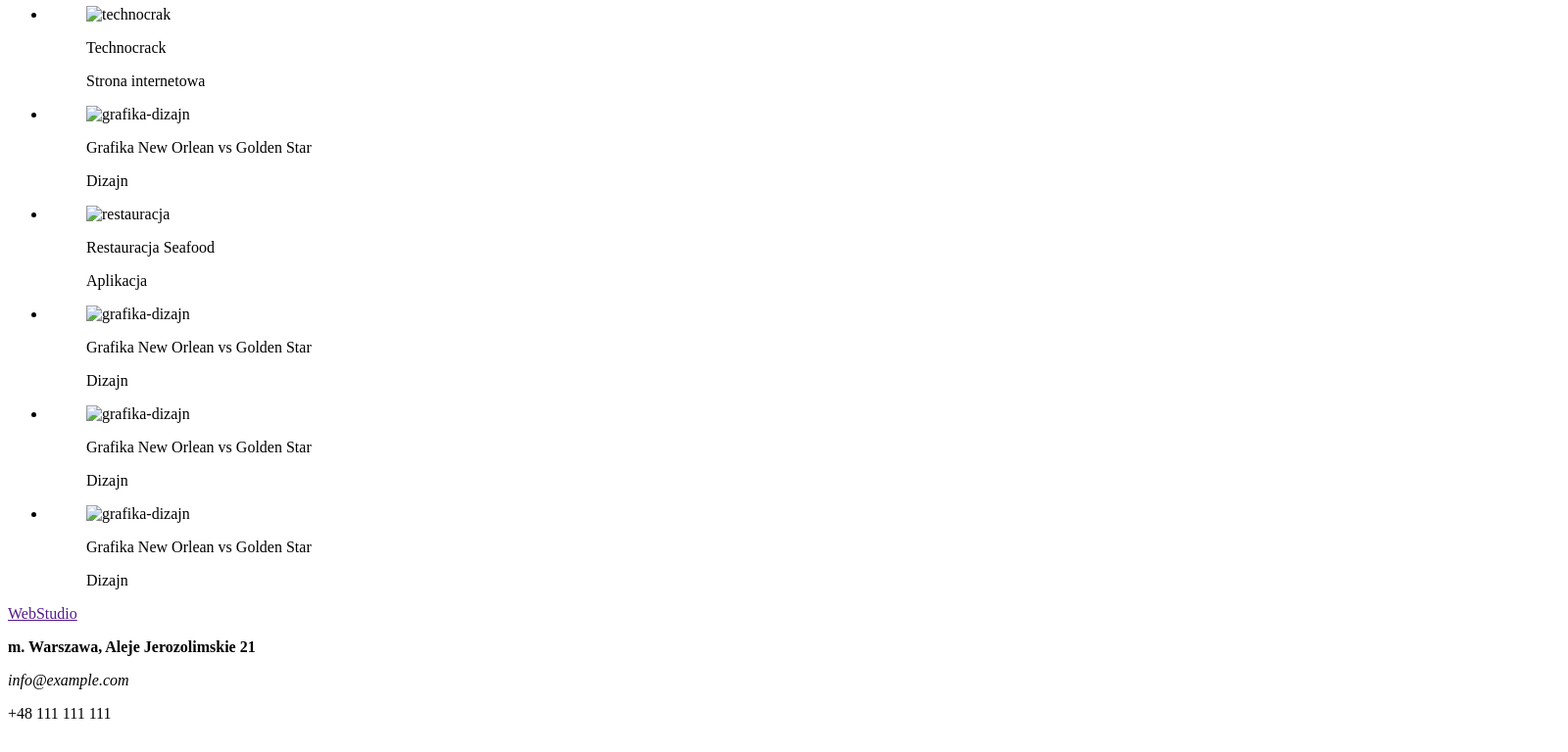
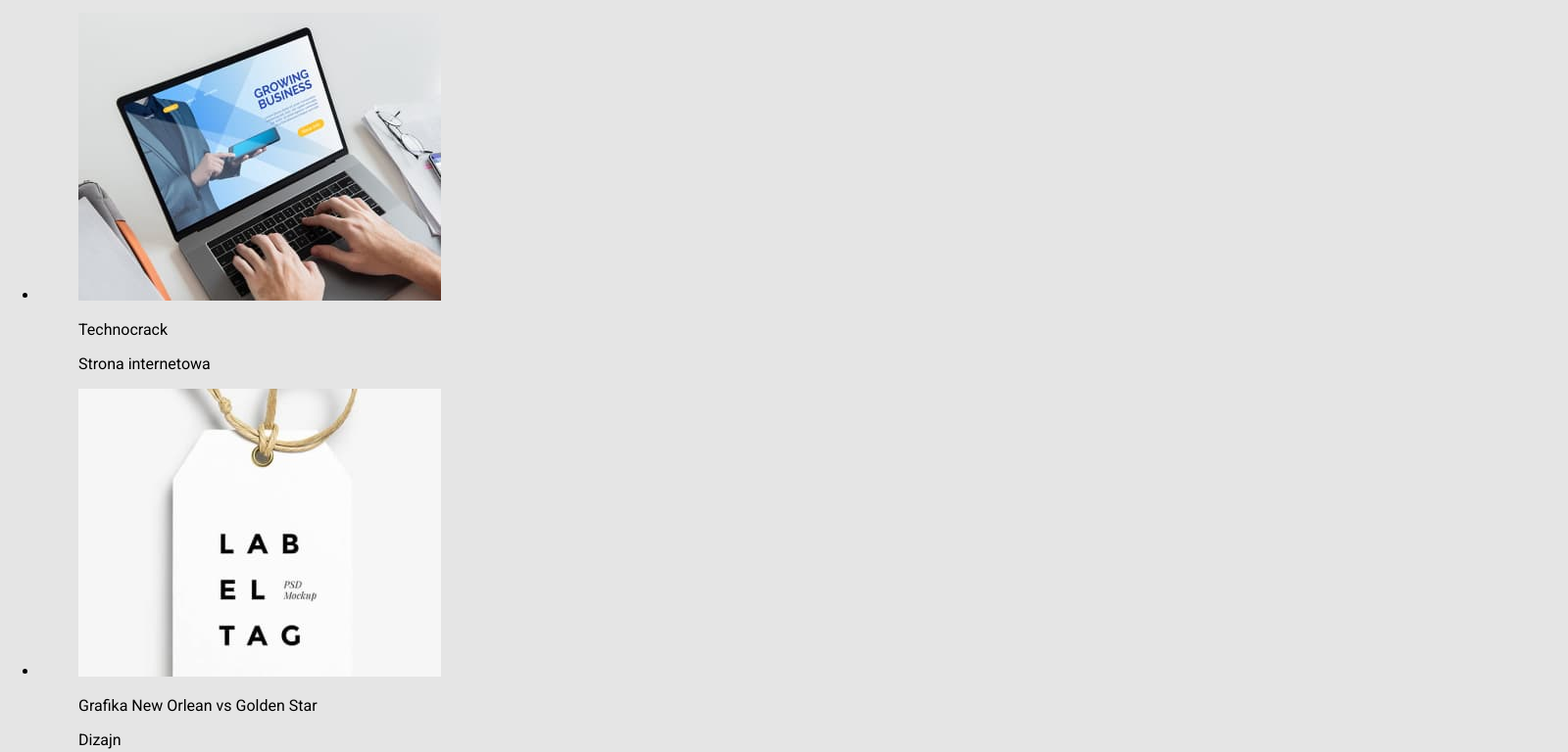
Before and after one commit to EmiliaSzczepaniak52/goit-markup-hw-02, a plain HTML site: page portfolio.html in a window 1280 px wide. Shown: the part 272-1040 px from the top of the page at 98% size, 1600 px wide, since content can reach past the window. Drawn offline with Linux system fonts and the light colour scheme.

Commit message:
update font

```diff
--- a/css/styles.css
+++ b/css/styles.css
@@ -1 +1,13 @@
-body{background-color: aquamarine;}
+body{
+    font-family: 'Roboto', sans-serif;
+    margin:0;
+    padding:0;
+    background-color:#E5E5E5;
+}
+
+footer{
+    font-family: 'Raleway', sans-serif;
+    background-color:#2F303A;
+    width:1600px;
+    height:252px;
+}
--- /dev/null
+++ b/images/styles.css
@@ -0,0 +1 @@
+body{background-color: aquamarine;}
--- a/portfolio.html
+++ b/portfolio.html
@@ -5,9 +5,13 @@
     <meta http-equiv="X-UA-Compatible" content="IE=edge">
     <meta name="viewport" content="width=device-width, initial-scale=1.0">
     <title>Portfolio</title>
+   <link href="https://fonts.googleapis.com/css2?family=Raleway:wght@700&family=Roboto:wght@400;500;700;900&display=swap" rel="stylesheet">
+
+    <link rel="stylesheet" href="css/styles.css"/>
+
 </head>
 <body>
-  <header>
+<header>
     <nav>
       <ul id="menu_nav">
         <li><a href=""><span  class="top-title">Web</span>Studio</a></li>
@@ -27,7 +31,7 @@
 
 </header>
 <main>
-    <div>
+    <div id="nav">
       <button type="button">Wszystkie</button>
       <button type="button">Strony</button>
       <button type="button">Aplikacje</button>
@@ -38,7 +42,8 @@
        <ul>
         <li>
             <figure>
-                <img href="images/ptf1.jpg" alt="technocrak">
+                <img  class="ptf-img" src="images/ptf1.jpg" alt="technocrak" width:370px
+                height:294px;>
                 <figcaption>
                     <p class="fig-view">Technocrack</p>
                     <p class="fig-second">Strona internetowa</p>
@@ -47,53 +52,80 @@
         </li>
         <li>
             <figure>
-                 <img href="images/ptf2.jpg" alt="grafika-dizajn">
+                 <img class="ptf-img" src="images/ptf2.jpg" alt="grafika-dizajn" width:370px
+                height:294px; >
                 <figcaption>
-                    <p class="fig-view">Grafika New Orlean vs Golden Star</p>
+                    <p class="fig-frist">Grafika New Orlean vs Golden Star</p>
                     <p class="fig-second">Dizajn</p>
                 </figcaption>
             </figure>
         </li>
         <li>
             <figure>
-                <img href="images/ptf3.jpg" alt="restauracja">
+                <img class="ptf-img" src="images/ptf3.jpg" alt="restauracja" width:370px
+                height:294px;>
                 <figcaption>
-                    <p class="fig-view">Restauracja Seafood</p>
+                    <p class="fig-frist">Restauracja Seafood</p>
                     <p class="fig-second">Aplikacja</p>
                 </figcaption>
             </figure>
         </li>
         <li>
             <figure>
-               <img href="images/ptf4.jpg" alt="grafika-dizajn">
+               <img class="ptf-img" src="images/ptf4.jpg" alt="grafika-dizajn">
                 <figcaption>
-                    <p class="fig-view">Grafika New Orlean vs Golden Star</p>
+                    <p class="fig-frist">Grafika New Orlean vs Golden Star</p>
                     <p class="fig-second">Dizajn</p>
                 </figcaption>
             </figure>
         </li>
         <li>
             <figure>
-                 <img href="images/ptf5.jpg" alt="grafika-dizajn">
+                 <img class="ptf-img" src="images/ptf5.jpg" alt="grafika-dizajn">
                 <figcaption>
-                    <p class="fig-view">Grafika New Orlean vs Golden Star</p>
+                    <p class="fig-frist">Grafika New Orlean vs Golden Star</p>
                     <p class="fig-second">Dizajn</p>
                 </figcaption>
         </li>
         <li>
             <figure>
-                <img href="images/ptf6.jpg" alt="grafika-dizajn">
+                <img class="ptf-img" src="images/ptf6.jpg" alt="grafika-dizajn">
                 <figcaption>
-                    <p class="fig-view">Grafika New Orlean vs Golden Star</p>
+                    <p class="fig-frist">Grafika New Orlean vs Golden Star</p>
+                    <p class="fig-second">Dizajn</p>
+                </figcaption>
+            </figure>
+        </li>
+         <li>
+            <figure>
+               <img class="ptf-img" src="images/ptf7.jpg" alt="grafika-dizajn" width:370px
+                height:294px;>
+                <figcaption>
+                    <p class="fig-frist">Grafika New Orlean vs Golden Star</p>
+                    <p class="fig-second">Dizajn</p>
+                </figcaption>
+            </figure>
+        </li>
+        <li>
+            <figure>
+                 <img class="ptf-img" src="images/ptf8.jpg" alt="grafika-dizajn" width:370px
+                height:294px;>
+                <figcaption>
+                    <p class="fig-frist">Grafika New Orlean vs Golden Star</p>
+                    <p class="fig-second">Dizajn</p>
+                </figcaption>
+        </li>
+        <li>
+            <figure>
+                <img class="ptf-img"src="images/ptf9.jpg" alt="grafika-dizajn" width:370px
+                height:294px;>
+                <figcaption>
+                    <p class="fig-frist">Grafika New Orlean vs Golden Star</p>
                     <p class="fig-second">Dizajn</p>
                 </figcaption>
             </figure>
         </li>
        </ul>
-
-
-
-
 
     </div>
 </main>
```
Also changed, not shown: index.html (+1 -1 lines), 1 other file.
